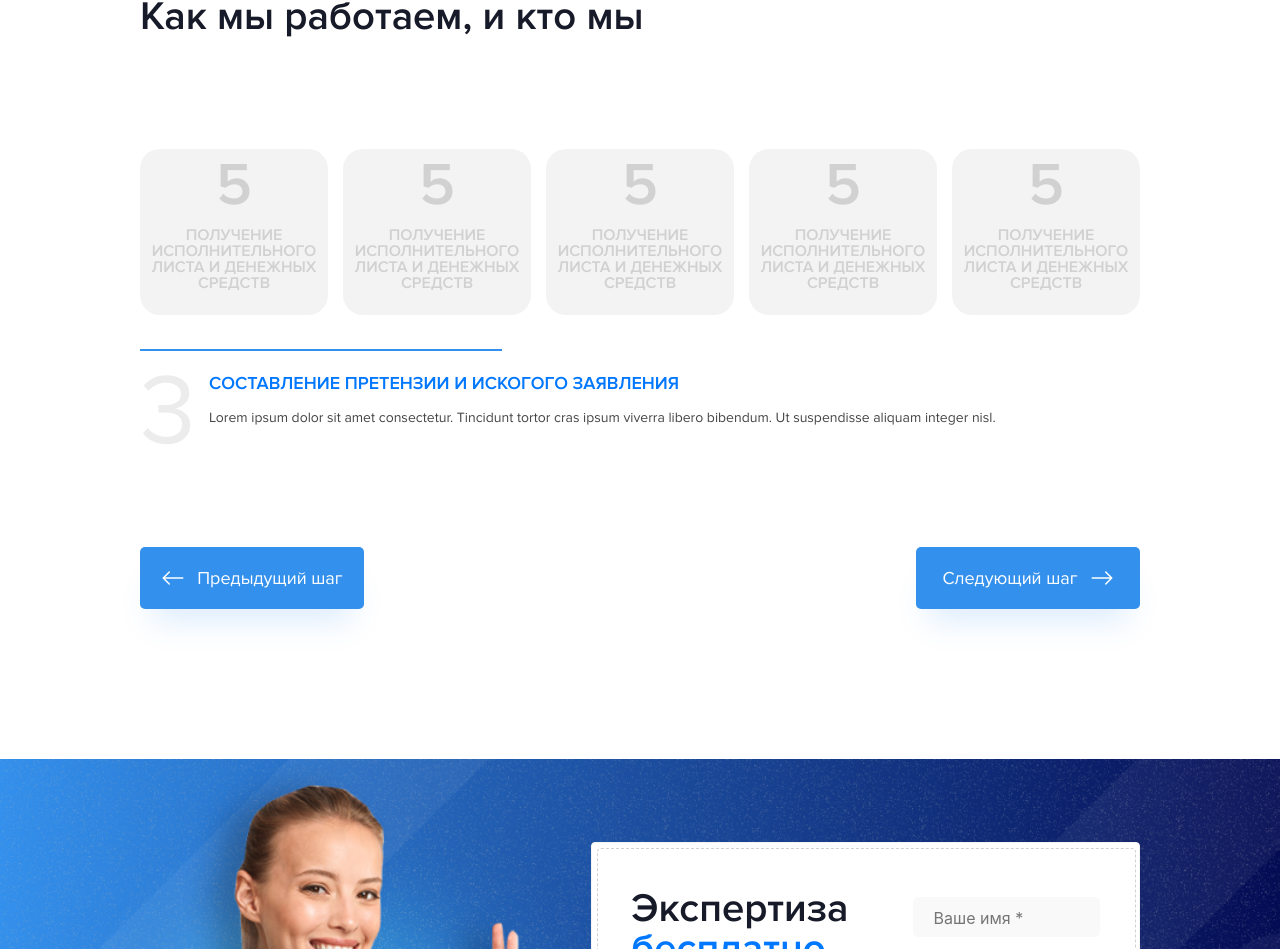
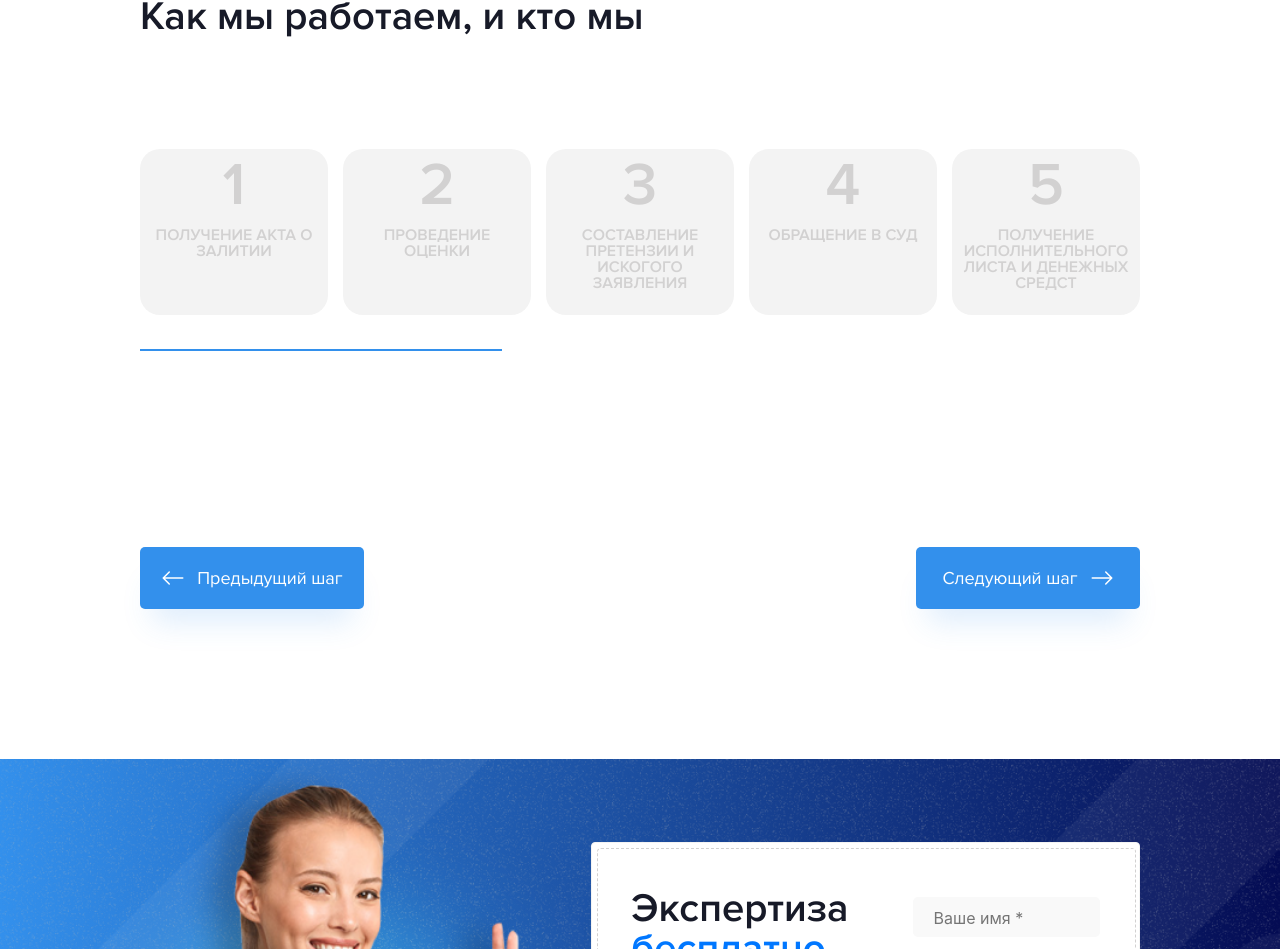
Before and after one commit to Photokub/zalivam-net, a React (Create React App) app: page / in a window 1280 px wide. Shown: the part 2689-3638 px from the top of the page. Built offline with nearby package versions, Linux system fonts and the light colour scheme.

Commit message:
Feat: Создать слушатели события кнопок блока Methods и создать карточки шагов StepCard

```diff
--- a/src/components/App/App.tsx
+++ b/src/components/App/App.tsx
@@ -11,8 +11,33 @@ import Feedback from '../Feedback/Feedback';
 import Footer from '../Footer/Footer';
 import Header from '../Header/Header';
 import Popup from '../Popup/Popup';
+import MethodsData from '../../data/MethodsData.json'
 
 function App() {
+
+  const [selectedMethod, setSelectedMethod] = useState(0)
+
+  const MethodsDataArray = MethodsData.steps
+
+  //сделать переход по массиву кнопками
+
+  useEffect(() => {
+
+  })
+
+  const clickToNextMethod = () => {
+    setSelectedMethod(selectedMethod + 1)
+    console.log(selectedMethod)
+  }
+
+  const clickToPreviousMethod = () => {
+    setSelectedMethod(selectedMethod - 1)
+    console.log(selectedMethod)
+
+  }
+  //сделать выбор активного метода
+  //пеедать данные активного метода в элемент Method focus
+
 
   const [windowSize, setWindowSize] = useState(getWindowSize());
 
@@ -43,7 +68,11 @@ function App() {
       <Main />
       <About />
       <Solutions />
-      <Methods />
+      <Methods
+        MethodsDataArray={MethodsDataArray}
+        clickToNextMethod={clickToNextMethod}
+        clickToPreviousMethod={clickToPreviousMethod}
+      />
       <Ad />
       <Reviews />
       <Feedback />
--- a/src/components/MethodFocus/MethodFocus.tsx
+++ b/src/components/MethodFocus/MethodFocus.tsx
@@ -2,15 +2,22 @@ import React from "react";
 import "./MethodFocus.css"
 
 interface MethodFocusPropTypes {
-
+    key: number,
+    id: number,
+    stepName: string,
+    stepText: string
 }
 
-const MethodFocus: React.FC<MethodFocusPropTypes> = ({ }) => {
+const MethodFocus: React.FC<MethodFocusPropTypes> = ({
+    id,
+    stepName,
+    stepText
+}) => {
     return (
         <div className="methodFocus">
-            <p className="methodFocus__number">3</p>
-            <p className="methodFocus__title">СОСТАВЛЕНИЕ ПРЕТЕНЗИИ И ИСКОГОГО ЗАЯВЛЕНИЯ </p>
-            <p className="methodFocus__subtitle">Lorem ipsum dolor sit amet consectetur. Tincidunt tortor cras ipsum viverra libero bibendum. Ut suspendisse aliquam integer nisl.</p>
+            <p className="methodFocus__number">{id}</p>
+            <p className="methodFocus__title">{stepName}</p>
+            <p className="methodFocus__subtitle">{stepText}</p>
         </div>
     )
 }
--- a/src/components/Methods/Methods.tsx
+++ b/src/components/Methods/Methods.tsx
@@ -1,4 +1,4 @@
-import React from 'react';
+import React, { MouseEventHandler } from 'react';
 import "./Methods.css";
 import "../StepsContainer/StepsContainer"
 import StepsContainer from '../StepsContainer/StepsContainer';
@@ -6,18 +6,31 @@ import MethodFocus from '../MethodFocus/MethodFocus';
 import MethodsButtons from '../MethodsButtons/MethodsButtons';
 
 interface MethodsPropTypes {
-
+    MethodsDataArray: [],
+    clickToNextMethod: (event: MouseEventHandler<HTMLButtonElement>) => {},
+    clickToPreviousMethod: (event: MouseEventHandler<HTMLButtonElement>) => {},
 }
 
-const Methods: React.FC<MethodsPropTypes> = ({ }) => {
+const Methods: React.FC<MethodsPropTypes> = ({
+    MethodsDataArray,
+    clickToNextMethod,
+    clickToPreviousMethod
+}) => {
     return (
         <section className='methods'>
             <div className="methods__warp">
                 <h2 className="methods__title">Как мы работаем, и кто мы</h2>
-                <StepsContainer />
+                <StepsContainer
+                    MethodsDataArray={MethodsDataArray}
+                />
                 <hr className="methods__bottomline" />
-                <MethodFocus />
-                <MethodsButtons />
+                <MethodFocus
+                    MethodsDataArray={MethodsDataArray}
+                />
+                <MethodsButtons
+                    clickToNextMethod={clickToNextMethod}
+                    clickToPreviousMethod={clickToPreviousMethod}
+                />
             </div>
         </section>
     )
--- a/src/components/MethodsButton/MethodsButton.css
+++ b/src/components/MethodsButton/MethodsButton.css
@@ -28,7 +28,7 @@
   height: 24px;
 }
 
-.methodsButton__right {
+.methodsButton__next {
   flex-direction: row-reverse !important;
 }
 
--- a/src/components/MethodsButton/MethodsButton.scss
+++ b/src/components/MethodsButton/MethodsButton.scss
@@ -33,7 +33,7 @@
     height: 24px;
 }
 
-.methodsButton__right {
+.methodsButton__next {
     flex-direction: row-reverse !important;
 }
 
--- a/src/components/MethodsButton/MethodsButton.tsx
+++ b/src/components/MethodsButton/MethodsButton.tsx
@@ -1,10 +1,13 @@
-import React, { ReactNode, useState, useEffect } from "react";
+import React, { ReactNode, useState, useEffect, MouseEventHandler } from "react";
 import "./MethodsButton.css"
 
 interface MethodsButtonPropTypes {
     icon: ReactNode;
     label: string;
     buttonClass: string;
+    clickToNextMethod: (event: MouseEventHandler<HTMLButtonElement>) => {},
+    clickToPreviousMethod: (event: MouseEventHandler<HTMLButtonElement>) => {},
+
 }
 
 const MethodsButton: React.FC<MethodsButtonPropTypes> = ({
@@ -13,14 +16,19 @@ const MethodsButton: React.FC<MethodsButtonPropTypes> = ({
     buttonClass,
 }) => {
 
-    const button = <button className={buttonClass} type="button">
+    const handleClickType = (event: any) => {
+        event.currentTarget.classList.contains("methodsButton__next") ? console.log('вперед') : console.log('назад')
+    }
+
+    const button = <button className={buttonClass} type="button" onClick={(event) => handleClickType(event)}>
         {icon}
         {label}
     </button>
 
-    const buttonSmall = <button className="methodsButton methodsButton_small" type="button">
+    const buttonSmall = <button className={"methodsButton_small" + " " + `${buttonClass}`} type="button" onClick={(event) => handleClickType(event)}>
         {icon}
     </button>
+
 
     const [screenWidth, setScreenWidth] = useState(window.innerWidth)
 
--- a/src/components/MethodsButtons/MethodsButtons.tsx
+++ b/src/components/MethodsButtons/MethodsButtons.tsx
@@ -1,25 +1,35 @@
-import React from "react";
+import React, { MouseEventHandler } from "react";
 import "./MethodsButtons.css"
 import { BsArrowLeft } from "react-icons/bs"
 import { BsArrowRight } from "react-icons/bs"
 import MethodsButton from "../MethodsButton/MethodsButton";
 
 interface MethodsButtonsPropTypes {
-
+    clickToNextMethod: (event: MouseEventHandler<HTMLButtonElement>) => {},
+    clickToPreviousMethod: (event: MouseEventHandler<HTMLButtonElement>) => {},
 };
 
-const MethodsButtons: React.FC<MethodsButtonsPropTypes> = ({ }) => {
+const MethodsButtons: React.FC<MethodsButtonsPropTypes> = ({
+    clickToNextMethod,
+    clickToPreviousMethod
+}) => {
+
+
     return (
         <div className="methodsButtons">
             <MethodsButton
                 icon={<BsArrowLeft className="methodsButton__icon"/>}
                 label="Предыдущий шаг"
-                buttonClass="methodsButton"
+                buttonClass="methodsButton methodsButton__back"
+                clickToNextMethod={clickToNextMethod}
+                clickToPreviousMethod={clickToPreviousMethod}
             />
             <MethodsButton
                 icon={<BsArrowRight className="methodsButton__icon"/>}
                 label="Следующий шаг"
-                buttonClass="methodsButton methodsButton__right"
+                buttonClass="methodsButton methodsButton__next"
+                clickToNextMethod={clickToNextMethod}
+                clickToPreviousMethod={clickToPreviousMethod}
             />
         </div>
     )
--- a/src/components/StepCard/StepCard.tsx
+++ b/src/components/StepCard/StepCard.tsx
@@ -2,14 +2,19 @@ import React from "react";
 import "./StepCard.css";
 
 interface StepCardPropTypes {
-
+    key: number,
+    id: number,
+    stepName: any
 }
 
-const StepCard: React.FC<StepCardPropTypes> = ({ }) => {
+const StepCard: React.FC<StepCardPropTypes> = ({
+    id,
+    stepName
+}) => {
     return (
         <div className="stepCard">
-            <p className="stepCard__number">5</p>
-            <p className="stepCard__title">ПОЛУЧЕНИЕ ИСПОЛНИТЕЛЬНОГО ЛИСТА И ДЕНЕЖНЫХ СРЕДСТВ</p>
+            <p className="stepCard__number">{id}</p>
+            <p className="stepCard__title">{stepName}</p>
         </div>
     )
 }
--- a/src/components/StepsContainer/StepsContainer.tsx
+++ b/src/components/StepsContainer/StepsContainer.tsx
@@ -4,17 +4,22 @@ import "../StepCard/StepCard"
 import StepCard from "../StepCard/StepCard";
 
 interface StepsContainerProptypes {
-
+    MethodsDataArray: []
 };
 
-const StepsContainer: React.FC<StepsContainerProptypes> = ({ }) => {
+const StepsContainer: React.FC<StepsContainerProptypes> = ({
+    MethodsDataArray
+}) => {
     return (
         <div className="stepsContainer">
-            <StepCard />
-            <StepCard />
-            <StepCard />
-            <StepCard />
-            <StepCard />
+            {
+                MethodsDataArray.map((data: any, id: number) =>
+                    <StepCard key={id}
+                        id={data.id}
+                        stepName={data.stepName}
+                    />
+                )
+            }
         </div>
     )
 }
--- /dev/null
+++ b/src/data/MethodsData.json
@@ -0,0 +1,29 @@
+{
+    "steps": [
+        {
+            "id": 1,
+            "stepName": "ПОЛУЧЕНИЕ АКТА О ЗАЛИТИИ",
+            "stepText": "Если Вашу квартиру затопило, Вам необходимо:\n- обесточить затопленное помещение через электрощит и перекрыть\nстояки с горячей и холодной водой;\n- вызвать аварийную диспетчерскую службу:\nТелефон аварийной диспетчерской службы в Москве: +7 (495) 539-53-53; (если возможно сделать телефон в мобильной версии доступным сразу для вызова)\nТелефон Единой дежурной диспетчерской службы муниципалитетов Московской области можно найти на сайте: Телефоны ЕДДС городских округов;\n- уведомить о заливе управляющую компанию Вашего дома;\n- получить акт о заливе. Акт о заливе выдает инженер управляющей компании, в акте описывается нанесённый ущерб и"
+        },
+        {
+            "id": 2,
+            "stepName": "ПРОВЕДЕНИЕ ОЦЕНКИ",
+            "stepText": "Для оценки ущерба после залива, необходимо провести независимую экспертизу. Провести экспертизу могут профессиональные эксперты нашей организации. Либо Вы можете самостоятельно найти профессионального оценщика для проведения процедуры."
+        },
+        {
+            "id": 3,
+            "stepName": "СОСТАВЛЕНИЕ ПРЕТЕНЗИИ И ИСКОГОГО ЗАЯВЛЕНИЯ",
+            "stepText": "После проведения независимой экспертизы необходимо собрать документы и составить претензию и исковое заявление. При заключении договора с нашей компанией наши сотрудники берут все вопросы с документами на себя."
+        },
+        {
+            "id": 4,
+            "stepName": "ОБРАЩЕНИЕ В СУД",
+            "stepText": "После сбора всех необходимых документов мы направляем их в суд. Юристы нашей компании представляют ваши интересы на всех заседаниях, не зависимо от их количества."
+        },
+        {
+            "id": 5,
+            "stepName": "ПОЛУЧЕНИЕ ИСПОЛНИТЕЛЬНОГО ЛИСТА И ДЕНЕЖНЫХ СРЕДСТ",
+            "stepText": "После решения суда мы подаем заявление о получении исполнительного листа, передаем его приставам на исполнение либо в банк, в котором открыт счет у ответчика."
+        }
+    ]
+}
```
